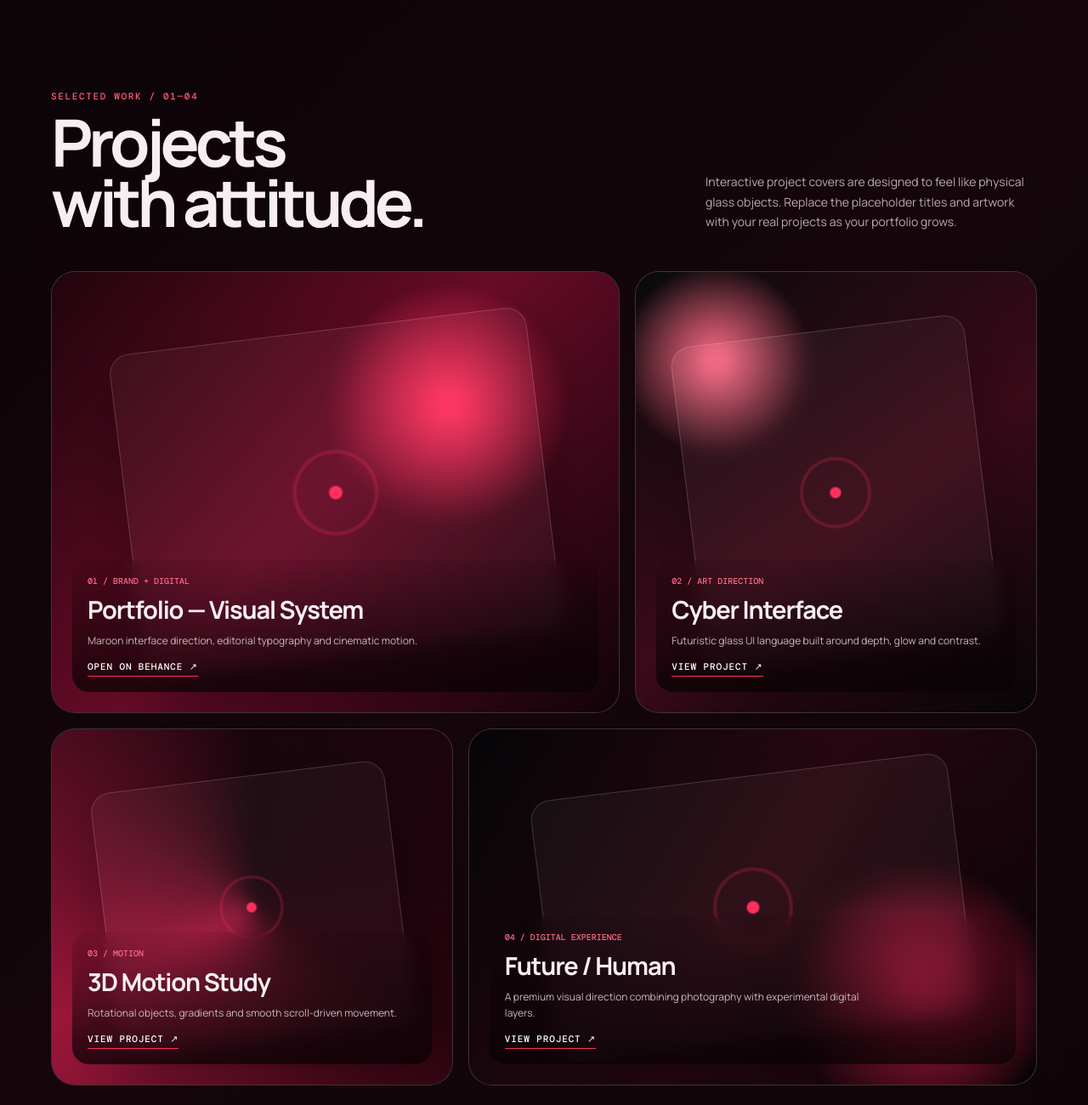
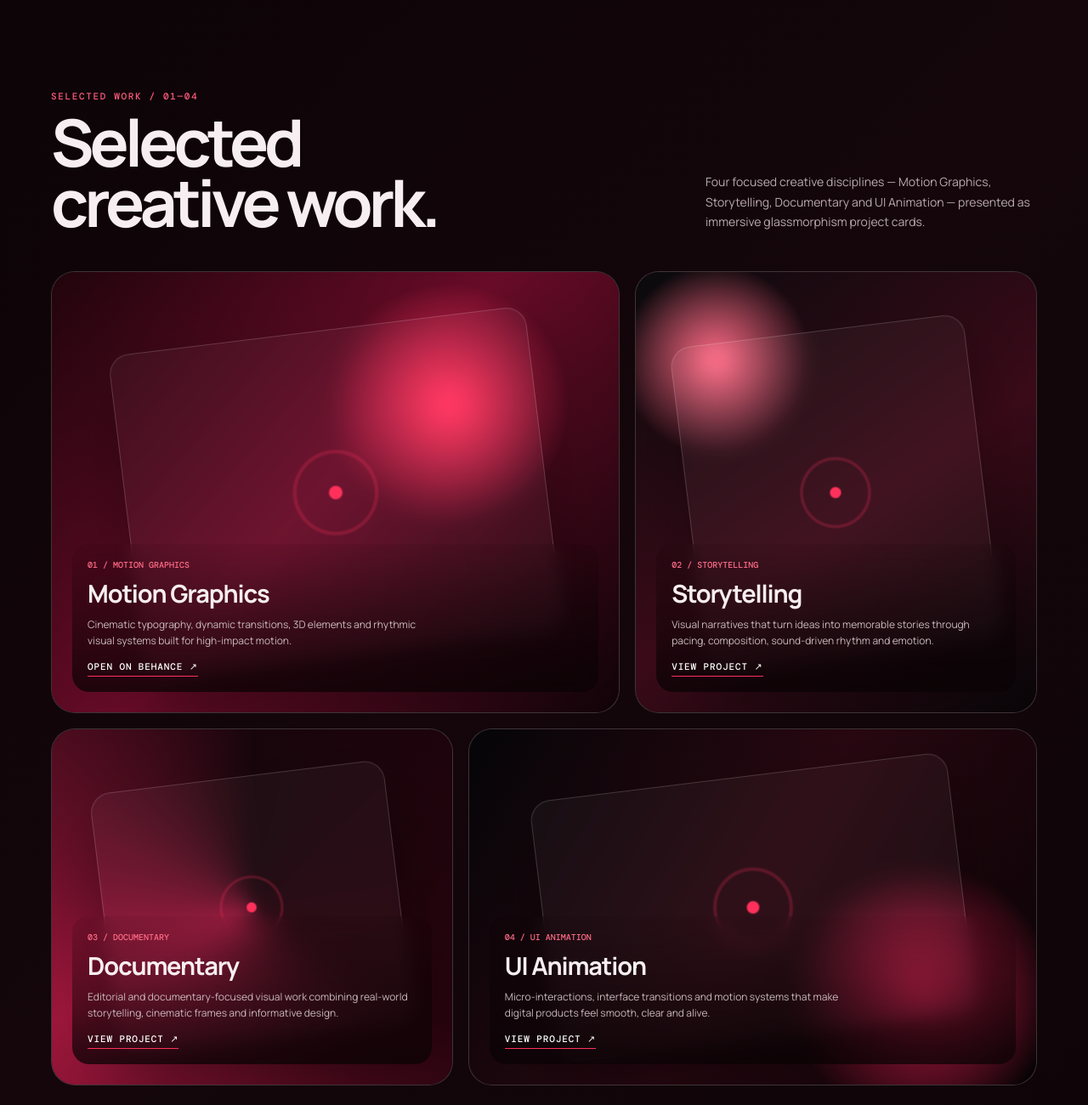
Before and after one commit to rahulbond437-hub/PORTFOLIO, a plain HTML site: page index.html in a window 1280 px wide. Shown: the part 980-2280 px from the top of the page at 85% size. Drawn offline with nearby package versions, Linux system fonts and the light colour scheme.

Commit message:
index.html

```diff
--- a/index.html
+++ b/index.html
@@ -172,25 +172,25 @@ h1 em{font-style:normal;color:#ff315c;text-shadow:0 0 50px rgba(255,49,92,.25)}
 
 <section class="section reveal" id="work">
   <div class="section-head">
-    <div><div class="section-kicker">SELECTED WORK / 01—04</div><h2>Projects<br>with attitude.</h2></div>
-    <p class="section-intro">Interactive project covers are designed to feel like physical glass objects. Replace the placeholder titles and artwork with your real projects as your portfolio grows.</p>
+    <div><div class="section-kicker">SELECTED WORK / 01—04</div><h2>Selected<br>creative work.</h2></div>
+    <p class="section-intro">Four focused creative disciplines — Motion Graphics, Storytelling, Documentary and UI Animation — presented as immersive glassmorphism project cards.</p>
   </div>
   <div class="projects">
     <article class="project">
       <div class="project-bg cover1"></div><div class="project-art"></div>
-      <div class="project-copy"><div class="project-num">01 / BRAND + DIGITAL</div><h3>Portfolio — Visual System</h3><p>Maroon interface direction, editorial typography and cinematic motion.</p><a class="project-link" href="https://www.behance.net/gallery/252697645/portfolio/modules/1467886607" target="_blank" rel="noopener">OPEN ON BEHANCE ↗</a></div>
+      <div class="project-copy"><div class="project-num">01 / MOTION GRAPHICS</div><h3>Motion Graphics</h3><p>Cinematic typography, dynamic transitions, 3D elements and rhythmic visual systems built for high-impact motion.</p><a class="project-link" href="https://www.behance.net/gallery/252697645/portfolio/modules/1467886607" target="_blank" rel="noopener">OPEN ON BEHANCE ↗</a></div>
     </article>
     <article class="project">
       <div class="project-bg cover2"></div><div class="project-art"></div>
-      <div class="project-copy"><div class="project-num">02 / ART DIRECTION</div><h3>Cyber Interface</h3><p>Futuristic glass UI language built around depth, glow and contrast.</p><a class="project-link" href="https://www.behance.net/gallery/252697645/portfolio/modules/1467886607" target="_blank" rel="noopener">VIEW PROJECT ↗</a></div>
+      <div class="project-copy"><div class="project-num">02 / STORYTELLING</div><h3>Storytelling</h3><p>Visual narratives that turn ideas into memorable stories through pacing, composition, sound-driven rhythm and emotion.</p><a class="project-link" href="https://www.behance.net/gallery/252697645/portfolio/modules/1467886607" target="_blank" rel="noopener">VIEW PROJECT ↗</a></div>
     </article>
     <article class="project">
       <div class="project-bg cover3"></div><div class="project-art"></div>
-      <div class="project-copy"><div class="project-num">03 / MOTION</div><h3>3D Motion Study</h3><p>Rotational objects, gradients and smooth scroll-driven movement.</p><a class="project-link" href="https://www.behance.net/gallery/252697645/portfolio/modules/1467886607" target="_blank" rel="noopener">VIEW PROJECT ↗</a></div>
+      <div class="project-copy"><div class="project-num">03 / DOCUMENTARY</div><h3>Documentary</h3><p>Editorial and documentary-focused visual work combining real-world storytelling, cinematic frames and informative design.</p><a class="project-link" href="https://www.behance.net/gallery/252697645/portfolio/modules/1467886607" target="_blank" rel="noopener">VIEW PROJECT ↗</a></div>
     </article>
     <article class="project">
       <div class="project-bg cover4"></div><div class="project-art"></div>
-      <div class="project-copy"><div class="project-num">04 / DIGITAL EXPERIENCE</div><h3>Future / Human</h3><p>A premium visual direction combining photography with experimental digital layers.</p><a class="project-link" href="https://www.behance.net/gallery/252697645/portfolio/modules/1467886607" target="_blank" rel="noopener">VIEW PROJECT ↗</a></div>
+      <div class="project-copy"><div class="project-num">04 / UI ANIMATION</div><h3>UI Animation</h3><p>Micro-interactions, interface transitions and motion systems that make digital products feel smooth, clear and alive.</p><a class="project-link" href="https://www.behance.net/gallery/252697645/portfolio/modules/1467886607" target="_blank" rel="noopener">VIEW PROJECT ↗</a></div>
     </article>
   </div>
 </section>
```
